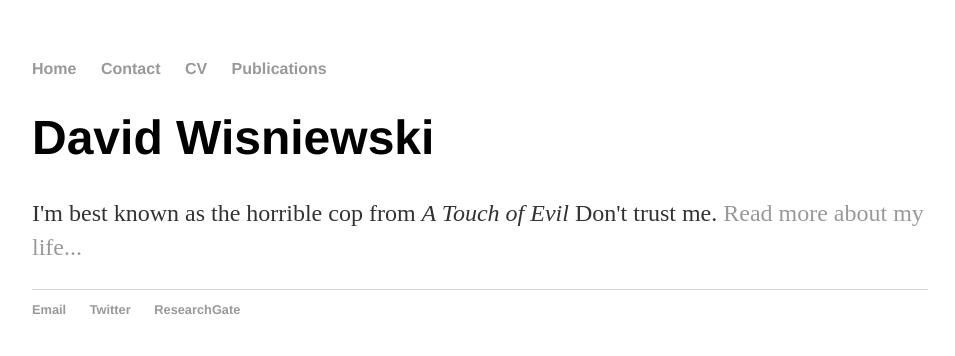
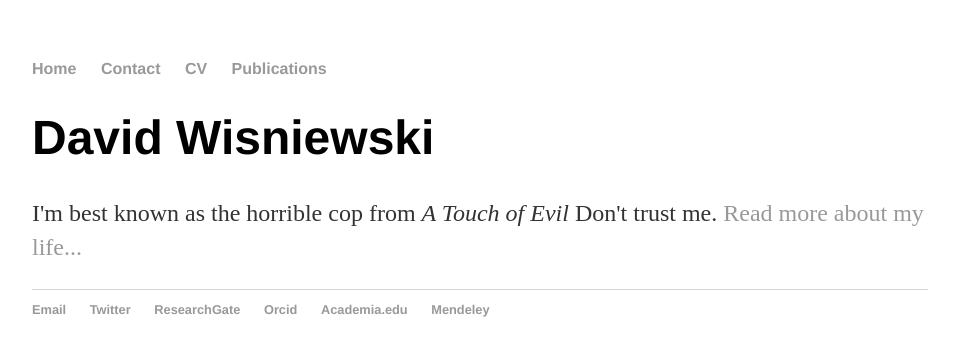
Before and after one commit to davidwisniewski/davidwisniewski.github.io, a Jekyll site: the page built from index.html, in a window 1280 px wide. Shown: the top 356 px of the page, without its empty margins (160-1115 px from the left). Built offline with Jekyll 4.4.1, drawn with Linux system fonts in a browser that asks for light colours.

Commit message:
added contacts

```diff
--- a/_layouts/default.html
+++ b/_layouts/default.html
@@ -22,8 +22,11 @@
 			<footer>
 	    		<ul>
 	        		<li><a href="mailto:david.wisniewski@ugent.be">Email</a></li>
-        		  <li><a href="https://twitter.com/wisneurowski?lang=en">Twitter</a></li>
-              <li><a href="https://www.researchgate.net/profile/David_Wisniewski">ResearchGate</a></li>
+					<li><a href="https://twitter.com/wisneurowski?lang=en">Twitter</a></li>
+					<li><a href="https://www.researchgate.net/profile/David_Wisniewski">ResearchGate</a></li>
+					<li><a href="https://orcid.org/0000-0003-4793-1171">Orcid</a></li>
+					<li><a href="http://ugent.academia.edu/DavidWisniewski">Academia.edu</a></li>
+					<li><a href="https://www.mendeley.com/profiles/david-wisniewski1/">Mendeley</a></li>
 				</ul>
 			</footer>
 		</body>
```
